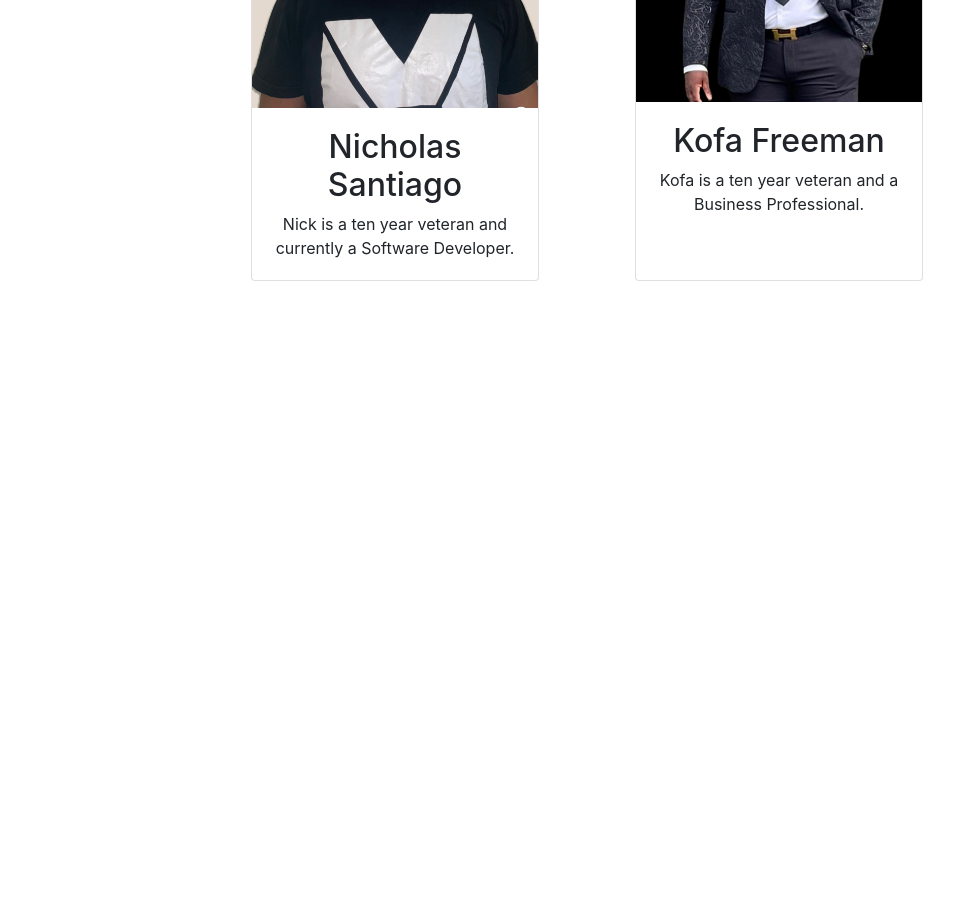
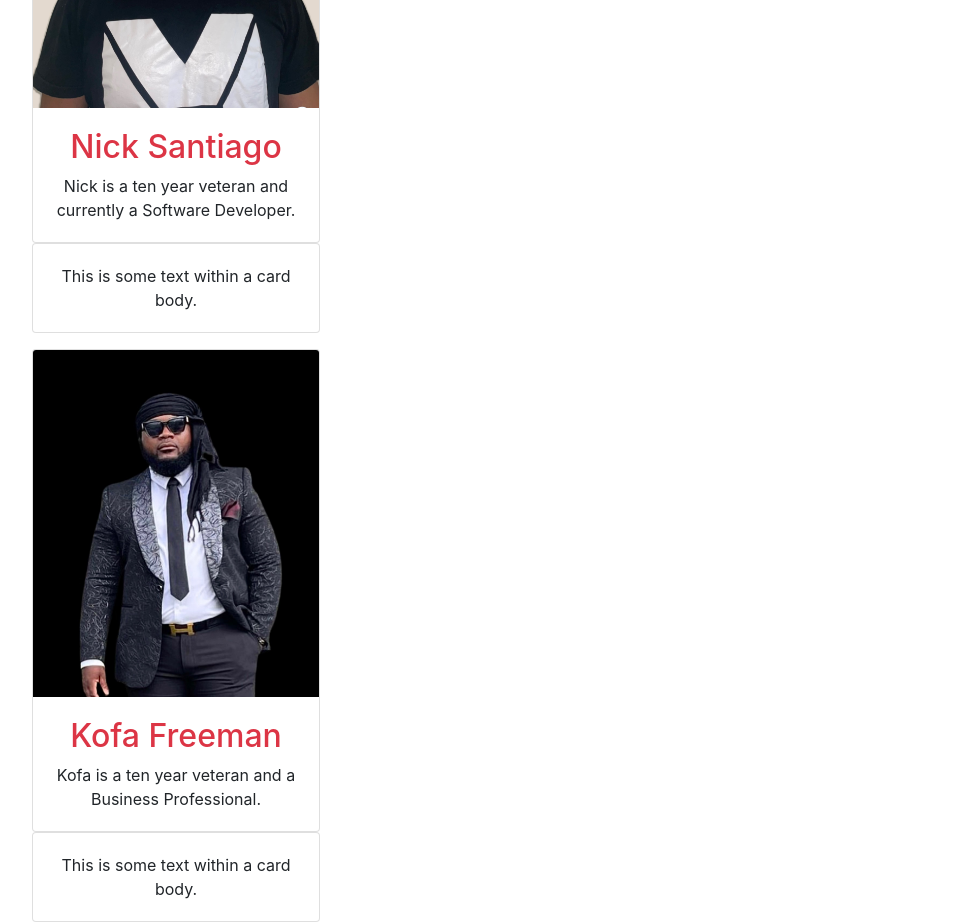
Before and after one commit to NiDaSanti/portfolio-vetstech, a React (Create React App) app: page /about in a window 1280 px wide. Shown: the part 320-1242 px from the top of the page, without its empty margins (53-1007 px from the left). Before the commit the page ends 800 px from the top, so only its background shows below. Built offline with nearby package versions, Linux system fonts and the light colour scheme.

Commit message:
crating container for bio

```diff
--- a/public/index.html
+++ b/public/index.html
@@ -10,7 +10,10 @@
       content="Web site created using create-react-app"
     />
     <link rel="apple-touch-icon" href="%PUBLIC_URL%/logo192.png" />
-    <link rel="stylesheet" href="https://maxcdn.bootstrapcdn.com/bootstrap/4.0.0/css/bootstrap.min.css" integrity="sha384-Gn5384xqQ1aoWXA+058RXPxPg6fy4IWvTNh0E263XmFcJlSAwiGgFAW/dAiS6JXm" crossorigin="anonymous">
+    <link
+      rel="stylesheet" href="https://maxcdn.bootstrapcdn.com/bootstrap/4.0.0/css/bootstrap.min.css"
+      integrity="sha384-Gn5384xqQ1aoWXA+058RXPxPg6fy4IWvTNh0E263XmFcJlSAwiGgFAW/dAiS6JXm"
+      crossorigin="anonymous">
     <!--
       manifest.json provides metadata used when your web app is installed on a
       user's mobile device or desktop. See https://developers.google.com/web/fundamentals/web-app-manifest/
--- a/src/components/About/about.js
+++ b/src/components/About/about.js
@@ -3,18 +3,32 @@ import "./styles.css";
 const About = () => {
   return(
     <div className="container">
+      <div className="bio-container">
         <div className="card" >
           <img className="card-img-top" src="IMG_8147.jpg" alt="Card image cap"/>
             <div className="card-body">
-          <h2>Nicholas Santiago</h2>
+              <h2 className="text-danger">Nick Santiago</h2>
               <p className="card-text">Nick is a ten year veteran and currently a Software Developer.</p>
             </div>
           </div>
+          <div class="card">
+            <div class="card-body">
+              This is some text within a card body.
+            </div>
+          </div>
+        </div>
+      <div className="bio-container">
         <div className="card" >
           <img className="card-img-top" src="IMG_8151.jpg" alt="Card image cap"/>
             <div className="card-body">
-          <h2>Kofa Freeman</h2>
+              <h2 class="text-danger">Kofa Freeman</h2>
               <p className="card-text">Kofa is a ten year veteran and a Business Professional.</p>
+            </div>
+          </div>
+          <div class="card">
+            <div class="card-body">
+              This is some text within a card body.
+            </div>
           </div>
         </div>
     </div>
--- a/src/components/About/styles.css
+++ b/src/components/About/styles.css
@@ -3,8 +3,8 @@
 }
 .container {
   display:flex;
-  flex-direction: row;
-  gap: 6rem;
+  flex-direction: column;
+  gap: 1rem;
   padding-top: 2rem;
   justify-content: center;
 }
```
Lines whose indentation alone changed are shown as unchanged.
